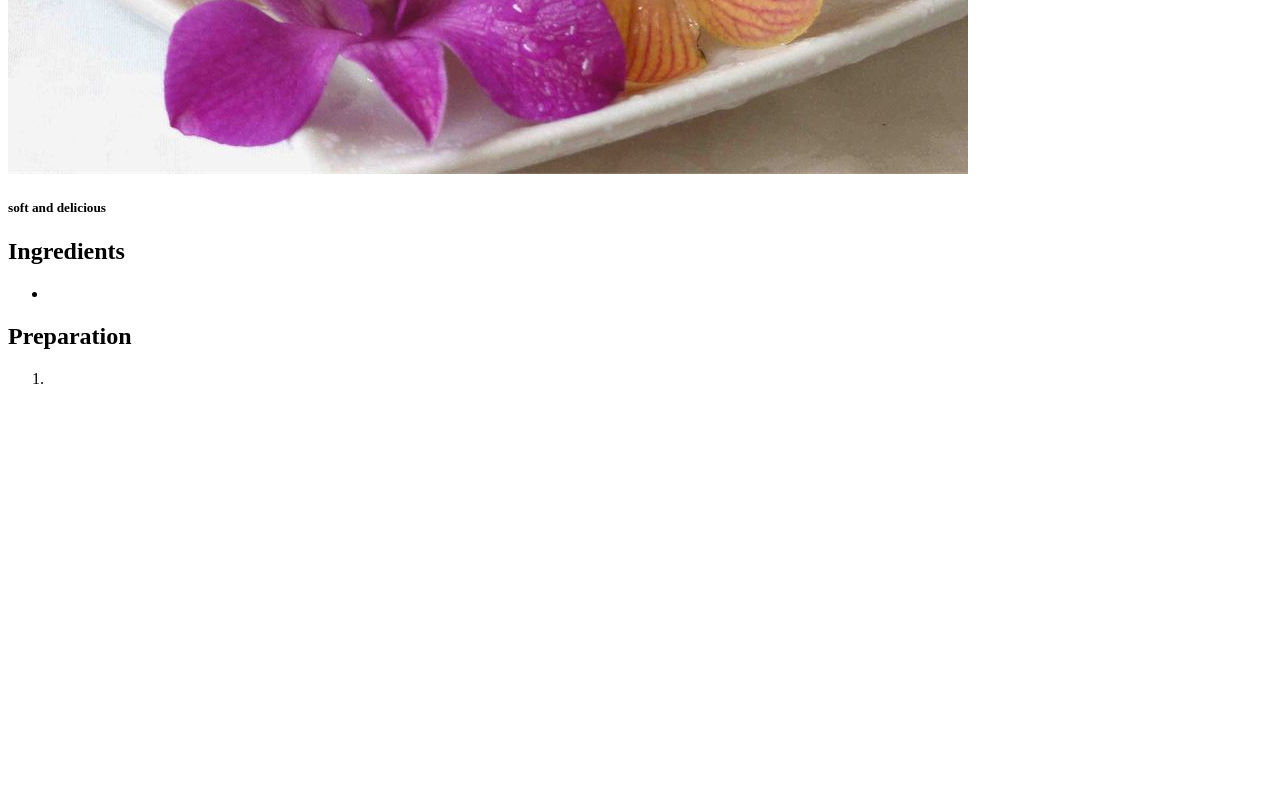
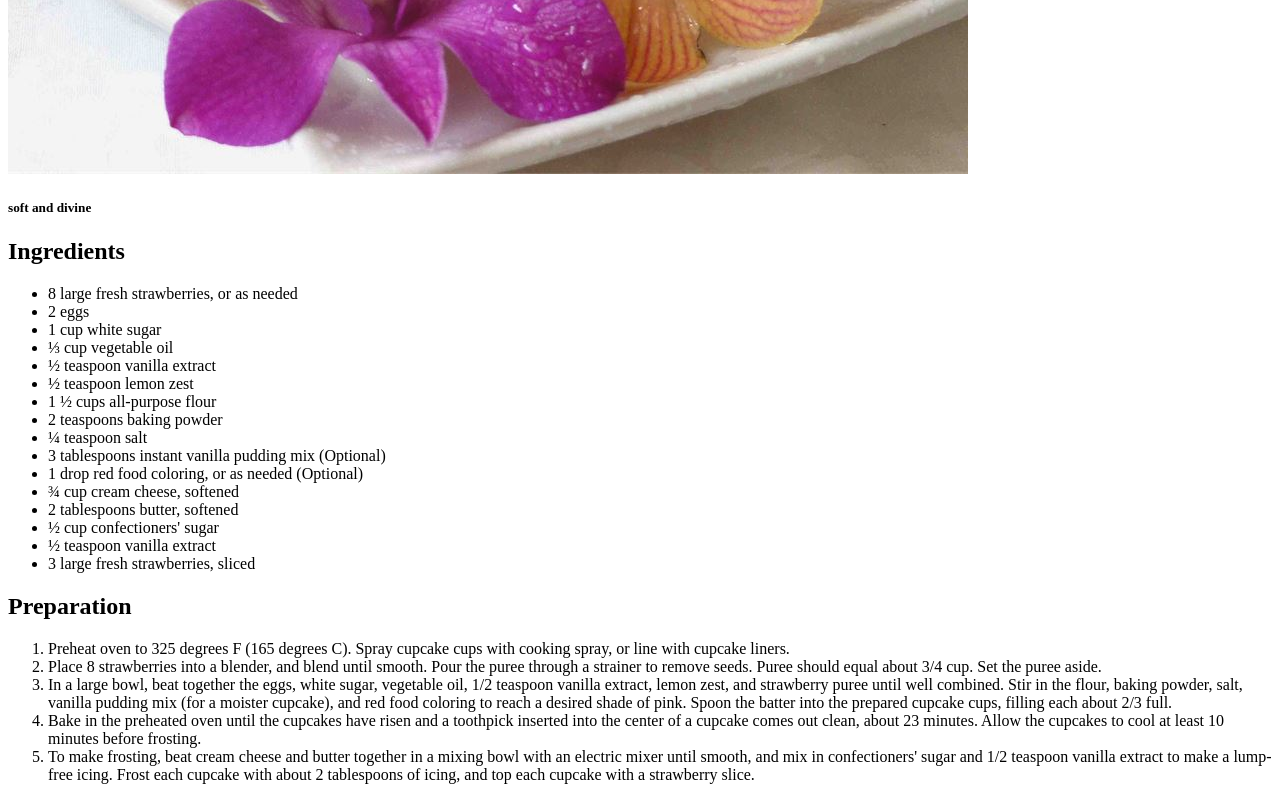
Before and after one commit to gabPetti/odin-recipes, a plain HTML site: page recipes/strawberry-cupcake.html in a window 1280 px wide. Shown: the part 866-1666 px from the top of the page. Before the commit the page ends 1270 px from the top, so only its background shows below. Drawn offline with Linux system fonts and the light colour scheme.

Commit message:
add text content to chocolate-chip-cookie.html and strawberry-cupcake.html

```diff
--- a/recipes/strawberry-cupcake.html
+++ b/recipes/strawberry-cupcake.html
@@ -10,20 +10,39 @@
     <div>
         <h1>Strawberry Cupcake</h1>
         <img src="/images/strawberry-cupcake.jpeg" alt="strawberry cupcake after baked">
-        <h5>soft and delicious</h5>
+        <h5>soft and divine</h5>
     </div>
     <div class="ingredients">
         <h2>Ingredients</h2>
 
         <ul>
-            <li></li>
+            <li>8 large fresh strawberries, or as needed</li>
+            <li>2 eggs</li>
+            <li>1 cup white sugar</li>
+            <li>⅓ cup vegetable oil</li>
+            <li>½ teaspoon vanilla extract</li>
+            <li>½ teaspoon lemon zest</li>
+            <li>1 ½ cups all-purpose flour</li>
+            <li>2 teaspoons baking powder</li>
+            <li>¼ teaspoon salt</li>
+            <li>3 tablespoons instant vanilla pudding mix (Optional)</li>
+            <li>1 drop red food coloring, or as needed (Optional)</li>
+            <li>¾ cup cream cheese, softened</li>
+            <li>2 tablespoons butter, softened</li>
+            <li>½ cup confectioners' sugar</li>
+            <li>½ teaspoon vanilla extract</li>
+            <li>3 large fresh strawberries, sliced</li>
         </ul>
     </div>
     <div class="preparation">
         <h2>Preparation</h2>
 
         <ol>
-            <li></li>
+            <li>Preheat oven to 325 degrees F (165 degrees C). Spray cupcake cups with cooking spray, or line with cupcake liners.</li>
+            <li>Place 8 strawberries into a blender, and blend until smooth. Pour the puree through a strainer to remove seeds. Puree should equal about 3/4 cup. Set the puree aside.</li>
+            <li>In a large bowl, beat together the eggs, white sugar, vegetable oil, 1/2 teaspoon vanilla extract, lemon zest, and strawberry puree until well combined. Stir in the flour, baking powder, salt, vanilla pudding mix (for a moister cupcake), and red food coloring to reach a desired shade of pink. Spoon the batter into the prepared cupcake cups, filling each about 2/3 full.</li>
+            <li>Bake in the preheated oven until the cupcakes have risen and a toothpick inserted into the center of a cupcake comes out clean, about 23 minutes. Allow the cupcakes to cool at least 10 minutes before frosting.</li>
+            <li>To make frosting, beat cream cheese and butter together in a mixing bowl with an electric mixer until smooth, and mix in confectioners' sugar and 1/2 teaspoon vanilla extract to make a lump-free icing. Frost each cupcake with about 2 tablespoons of icing, and top each cupcake with a strawberry slice.</li>
         </ol>
     </div>
 </body>
```
Also changed, not shown: recipes/chocolate-chip-cookie.html (+15 -3 lines).
